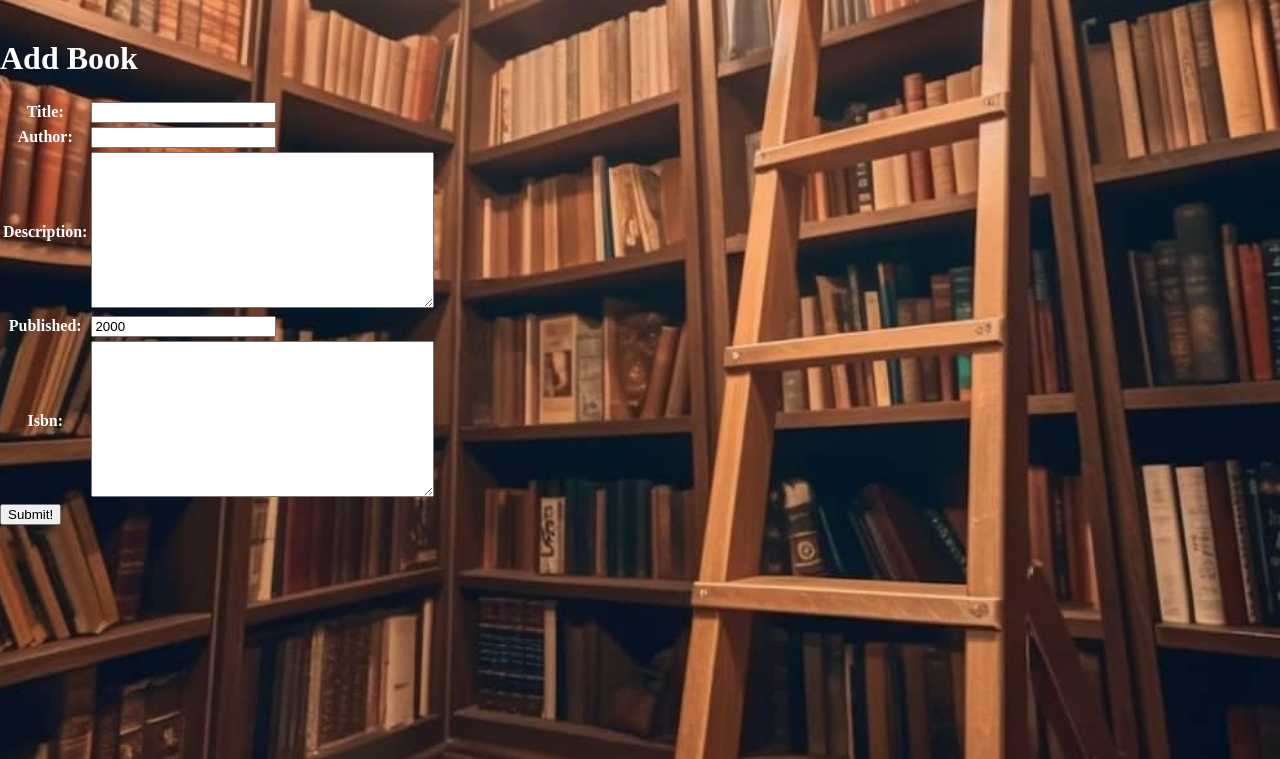
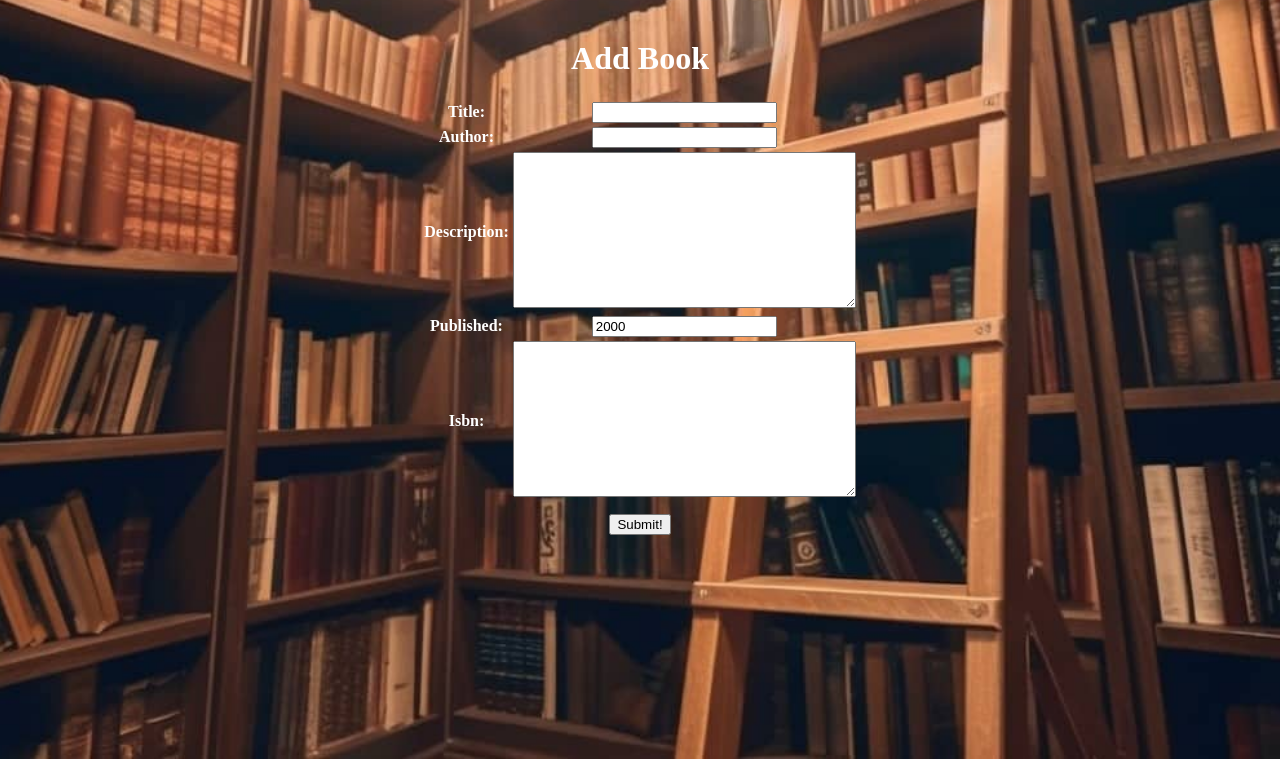
Before and after one commit to rela7e/MyLibrary, a Django app: page /books/create/ in a window 1280 px wide. Shown: the part 41-800 px from the top of the page. Run offline with Django 5.2, Linux system fonts and the light colour scheme; the visitor is signed in with stand-in values (Sample User, id 1).

Commit message:
style the add book form page

```diff
--- a/main_app/static/css/style.css
+++ b/main_app/static/css/style.css
@@ -157,3 +157,25 @@ html, body {
 .al:hover {
   text-decoration: underline;
 }
+
+.form-container {
+  display: flex;
+  flex-direction: column;
+  align-items: center;
+}
+
+.form-container h1 {
+  text-align: center;
+}
+
+.form-container form {
+  text-align: center;
+}
+
+.form-container table {
+  margin: 0 auto;
+}
+
+.form-container .btn {
+  margin-top: 10px;
+}
--- a/main_app/templates/main_app/book_form.html
+++ b/main_app/templates/main_app/book_form.html
@@ -2,6 +2,7 @@
 
 {% block content %}
 
+<div class="form-container">
 {% if object %}
   <h1>Edit <span>{{ object.name }}</span></h1>
 {% else %}
@@ -15,5 +16,6 @@
     </table>
     <input type="submit" value="Submit!" class="btn">
 </form>
+</div>
 
 {% endblock %}
```
